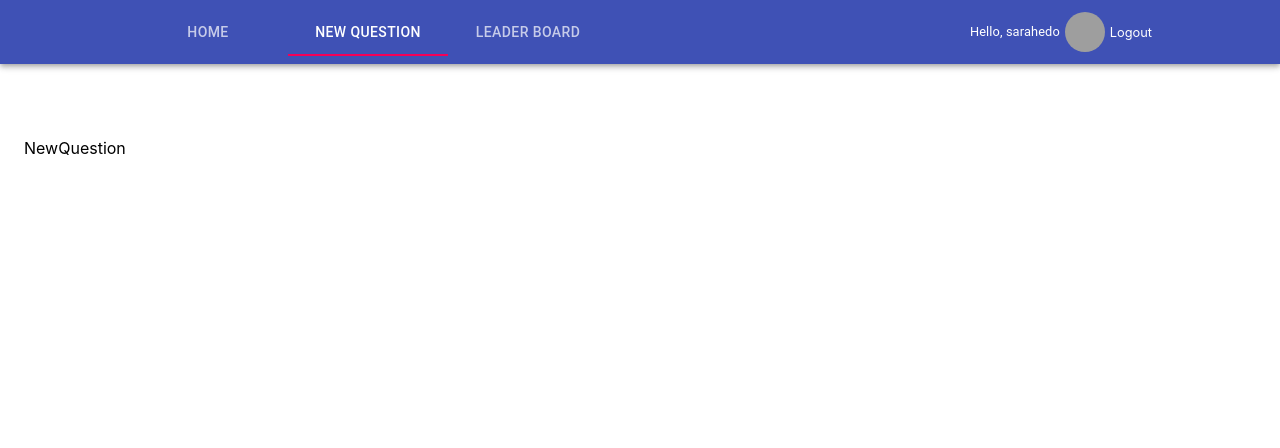
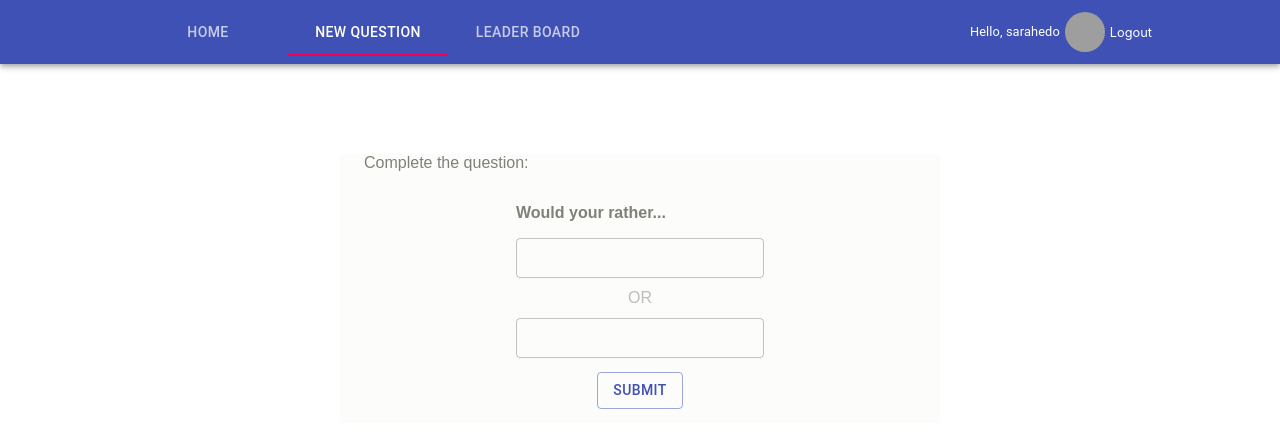
Before and after one commit to lamorin/reactnd-project-would-you-rather, a React (Create React App) app: page / in a window 1280 px wide. Both pictures are taken after a click on the tab "NEW QUESTION". Shown: the top 448 px of the page. Built offline with nearby package versions, Linux system fonts and the light colour scheme; grey boxes are pictures that could not be loaded.

Commit message:
Change: new question implemented
modified:   src/actions/questions.js
modified:   src/components/NewQuestion.js
modified:   src/utils/api.js

```diff
--- a/src/actions/questions.js
+++ b/src/actions/questions.js
@@ -1,4 +1,4 @@
-import { getQuestions, saveQuestionAnswer } from '../utils/api'
+import { getQuestions, saveQuestionAnswer, saveQuestion } from '../utils/api'
 import { setSelectedQuestion } from './selectedQuestion'
 
 export const RECEIVE_QUESTIONS = 'RECEIVE_QUESTIONS'
@@ -31,3 +31,13 @@ export function handleSaveQuestionAnswer(authedUser, question, answer) {
     })
   }
 }
+
+
+export function handleSaveQuestion(optionOneText, optionTwoText, authedUser) {
+  return (dispatch) => {
+    saveQuestion({ optionOneText, optionTwoText, authedUser })
+    .then(()=> {
+      getQuestions()
+    })
+  }
+}
--- a/src/components/NewQuestion.js
+++ b/src/components/NewQuestion.js
@@ -1,19 +1,109 @@
 import React from 'react'
 import { connect } from 'react-redux'
+import { getQuestions, saveQuestion } from '../utils/api'
+import handleReceiveQuestions from '../actions/questions'
+import Container from '@material-ui/core/Container'
+import FormControl from '@material-ui/core/FormControl'
 import TabPanel from './TabPanel'
+import TextField from '@material-ui/core/TextField'
+import Button from '@material-ui/core/Button'
+import { makeStyles } from '@material-ui/core'
+import { showQuestionsTabs } from '../actions/home'
+import { setActivePanel } from '../actions/panels'
+
+const useStyles = makeStyles((theme) => ({
+    container: {
+    textAlign: 'center',
+    background: '#fcfcfa',
+    color: '#818078',
+    fontFamily: 'Futura, sans-serif'
+  },
+  hrText : {
+    lineHeight: '1em',
+    position: 'relative',
+    outline: 0,
+    border: 0,
+    color: 'black',
+    textAlign: 'center',
+    height: '1.5em',
+    opacity: '0.5',
+    '&:before' : {
+      content: '',
+      // use the linear-gradient for the fading effect
+      // use a solid background color for a solid bar
+      background: 'black',
+      position: 'absolute',
+      left: 0,
+      top: '50%',
+      width: '100%',
+      height: '1px',
+    },
+    '&:after' : {
+      content: 'attr(data-content)',
+      position: 'relative',
+      display: 'inline-block',
+      color: 'black',
+      padding: '0 .5em',
+      lineHeight: '1.5em',
+      // this is really the only tricky part, you need to specify the background color of the container element...
+      color: '#818078',
+      backgroundColor: '#fcfcfa'
+    }
+  },
+  button: {
+    margin: '1em auto'
+  }
+}))
 
 function NewQuestion(props) {
-  const { activePanel } = props
+  const { activePanel, authedUser, dispatch } = props
+  const classes = useStyles()
+  let optionOneText = ''
+  let optionTwoText = ''
+
+  const handleSubmit = (e) => {
+    e.preventDefault()
+    saveQuestion({optionOneText, optionTwoText, author: authedUser.id})
+    .then(()=>dispatch(handleReceiveQuestions()))
+    dispatch(setActivePanel(0))
+    dispatch(showQuestionsTabs())
+  }
+
+  const optionOneHandler = (e) => {
+    optionOneText = e.target.value
+  }
+
+  const optionTwoHandler = (e) => {
+    optionTwoText = e.target.value
+  }
   return (
     <TabPanel value={activePanel} index={1}>
-      NewQuestion
+      <Container maxWidth="sm" align="center" className={classes.container}>
+        <p style={{textAlign:'left'}}>Complete the question:</p>
+        <FormControl>
+          <form onSubmit={handleSubmit}>
+            <p style={{textAlign:'left', fontWeight: 'bold'}}>Would your rather...</p>
+            <div>
+              <TextField id="outlined-basic" size={'small'} fullWidth variant="outlined" onChange={optionOneHandler}/>
+            </div>
+            <hr data-content='OR' className={classes.hrText}/>
+            <div>
+              <TextField id="outlined-basic" size={'small'} fullWidth variant="outlined" onChange={optionTwoHandler} />
+            </div>
+            <Button type="submit" variant="outlined" color="primary" className={classes.button}>
+              Submit
+            </Button>
+          </form>
+        </FormControl>
+      </Container>
     </TabPanel>
   )
 }
 
-function mapStateToProps({ activePanel }) {
+function mapStateToProps({ activePanel, authedUser }) {
   return {
     activePanel,
+    authedUser
   }
 }
 
--- a/src/utils/api.js
+++ b/src/utils/api.js
@@ -1,5 +1,6 @@
-import { _getUsers, _getQuestions, _saveQuestionAnswer } from './_DATA'
+import { _getUsers, _getQuestions, _saveQuestionAnswer, _saveQuestion } from './_DATA'
 
 export const getUsers = _getUsers
 export const getQuestions = _getQuestions
 export const saveQuestionAnswer = _saveQuestionAnswer
+export const saveQuestion = _saveQuestion
```
